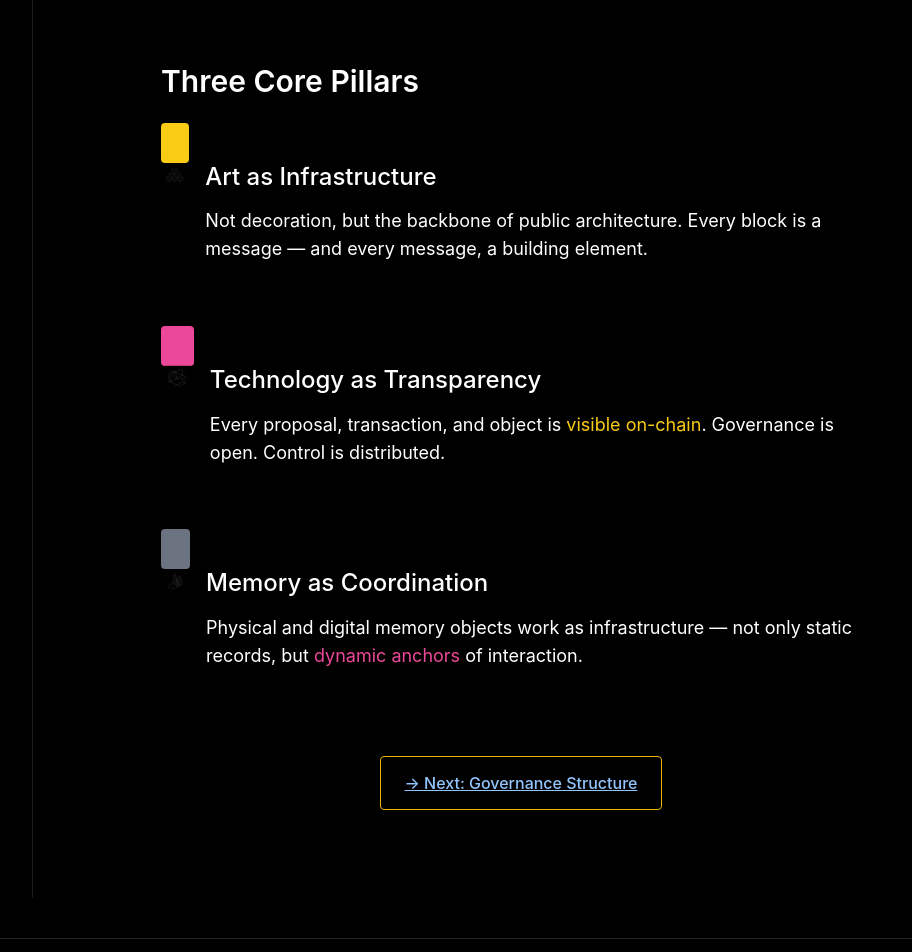
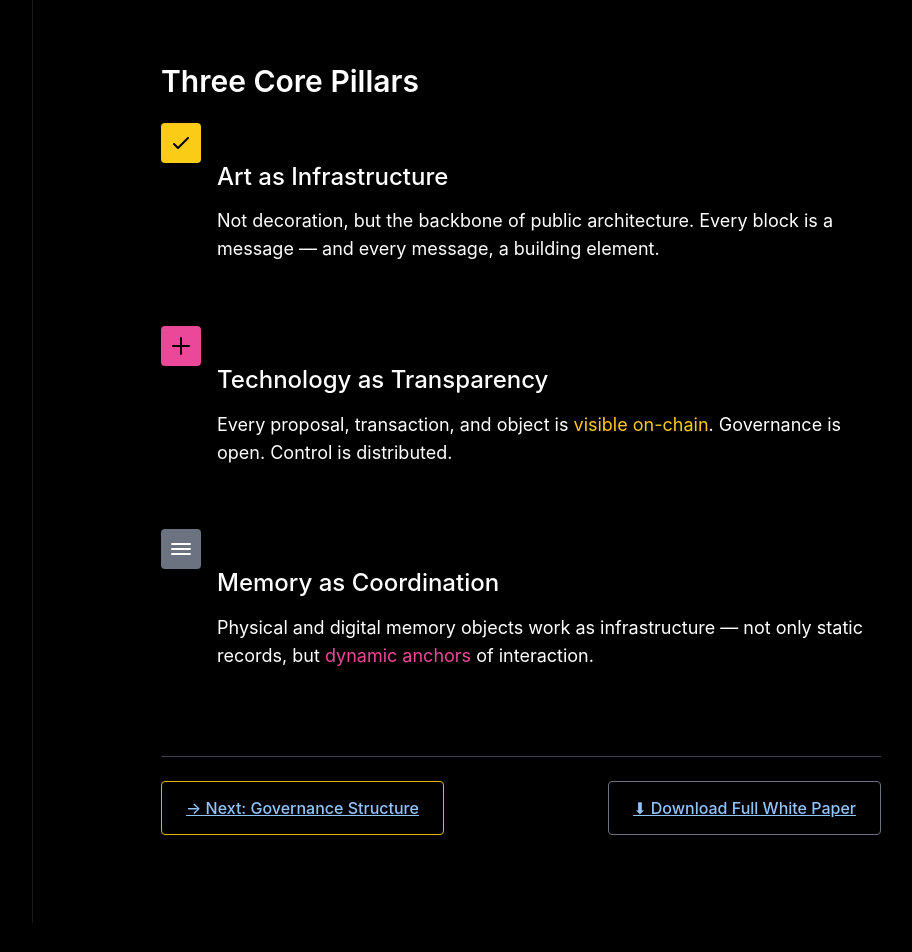
Before and after one commit to GPARKPRO/globalpark-site, a Next.js app: page /docs/white-paper/vision in a window 1280 px wide. Shown: the part 420-1372 px from the top of the page, without its empty margins (247-1159 px from the left). Built offline with nearby package versions, Linux system fonts and the light colour scheme.

Commit message:
Update page.tsx

```diff
--- a/app/docs/white-paper/vision/page.tsx
+++ b/app/docs/white-paper/vision/page.tsx
@@ -27,10 +27,12 @@ export default function VisionPage() {
 
       <div className="space-y-10">
 
-        {/* Block 1 */}
+        {/* Pillar 1 */}
         <div className="flex items-start gap-4">
-          <div className="w-10 h-10 rounded bg-yellow-400 p-1">
-            <img src="/icons/Scheme-3.svg" alt="Art icon" className="w-full h-full" />
+          <div className="w-10 h-10 p-2 bg-yellow-400 text-black rounded flex items-center justify-center">
+            <svg xmlns="http://www.w3.org/2000/svg" className="w-6 h-6" fill="none" viewBox="0 0 24 24" stroke="currentColor">
+              <path strokeLinecap="round" strokeLinejoin="round" strokeWidth="2" d="M5 13l4 4L19 7" />
+            </svg>
           </div>
           <div>
             <h3 className="text-lg font-bold text-white">Art as Infrastructure</h3>
@@ -41,10 +43,12 @@ export default function VisionPage() {
           </div>
         </div>
 
-        {/* Block 2 */}
+        {/* Pillar 2 */}
         <div className="flex items-start gap-4">
-          <div className="w-10 h-10 rounded bg-pink-500 p-1">
-            <img src="/icons/Scheme-7.svg" alt="Tech icon" className="w-full h-full" />
+          <div className="w-10 h-10 p-2 bg-pink-500 text-black rounded flex items-center justify-center">
+            <svg xmlns="http://www.w3.org/2000/svg" className="w-6 h-6" fill="none" viewBox="0 0 24 24" stroke="currentColor">
+              <path strokeLinecap="round" strokeLinejoin="round" strokeWidth="2" d="M12 4v16m8-8H4" />
+            </svg>
           </div>
           <div>
             <h3 className="text-lg font-bold text-white">Technology as Transparency</h3>
@@ -55,10 +59,12 @@ export default function VisionPage() {
           </div>
         </div>
 
-        {/* Block 3 */}
+        {/* Pillar 3 */}
         <div className="flex items-start gap-4">
-          <div className="w-10 h-10 rounded bg-gray-500 p-1">
-            <img src="/icons/Scheme-5.svg" alt="Memory icon" className="w-full h-full" />
+          <div className="w-10 h-10 p-2 bg-gray-500 text-white rounded flex items-center justify-center">
+            <svg xmlns="http://www.w3.org/2000/svg" className="w-6 h-6" fill="none" viewBox="0 0 24 24" stroke="currentColor">
+              <path strokeLinecap="round" strokeLinejoin="round" strokeWidth="2" d="M3 7h18M3 12h18M3 17h18" />
+            </svg>
           </div>
           <div>
             <h3 className="text-lg font-bold text-white">Memory as Coordination</h3>
@@ -70,13 +76,23 @@ export default function VisionPage() {
         </div>
       </div>
 
-      <div className="mt-16 flex justify-center">
+      {/* Bottom Buttons */}
+      <div className="mt-16 border-t border-gray-700 pt-6 flex flex-col sm:flex-row justify-between gap-4">
         <a
           href="/docs/white-paper/governance"
           className="border border-yellow-500 text-yellow-400 px-6 py-3 rounded hover:bg-yellow-400 hover:text-black transition duration-200"
         >
           → Next: Governance Structure
         </a>
+
+        <a
+          href="/docs/White_Paper.pdf"
+          target="_blank"
+          rel="noopener noreferrer"
+          className="border border-gray-500 text-gray-300 px-6 py-3 rounded hover:bg-white hover:text-black transition duration-200"
+        >
+          ⬇ Download Full White Paper
+        </a>
       </div>
     </main>
   );
```
